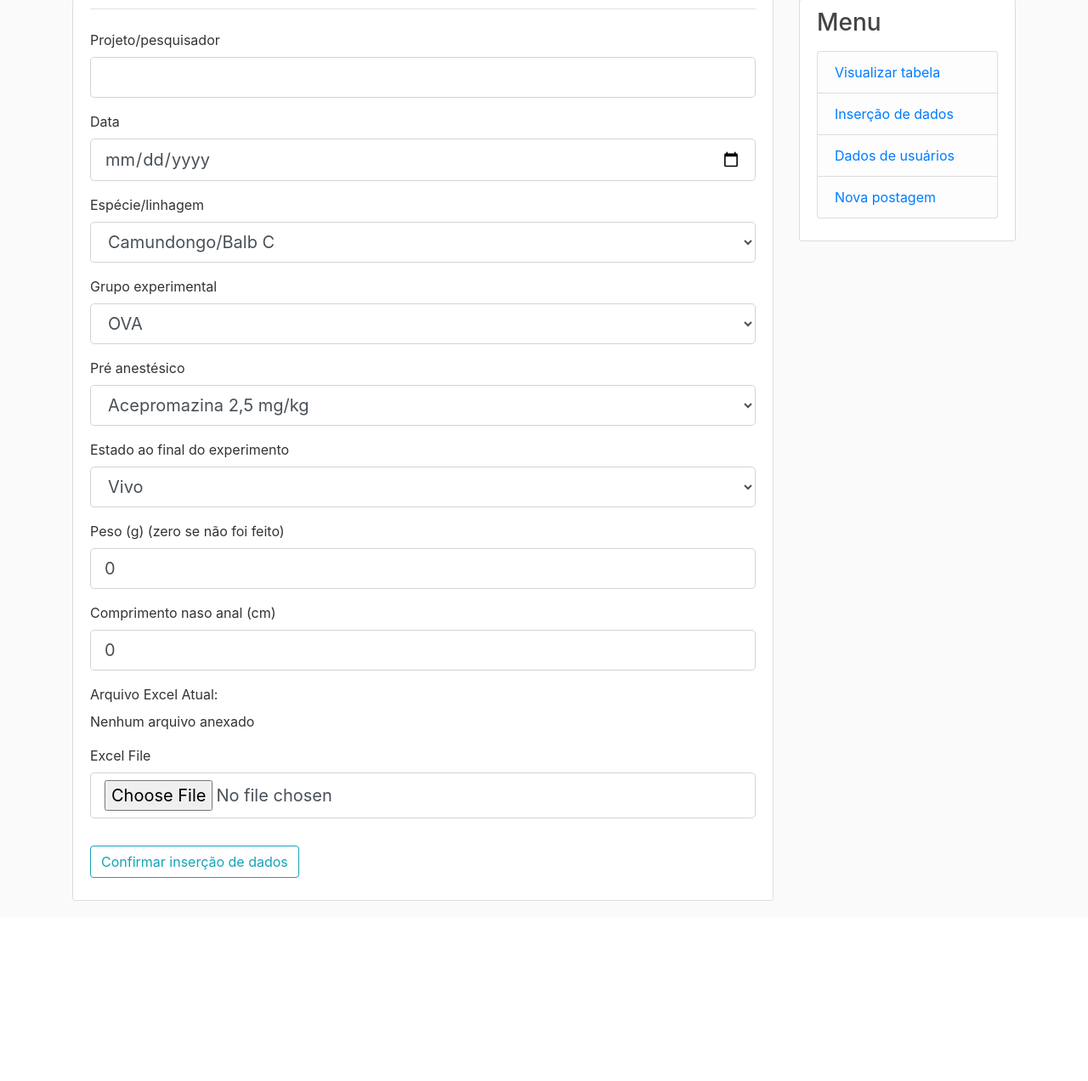
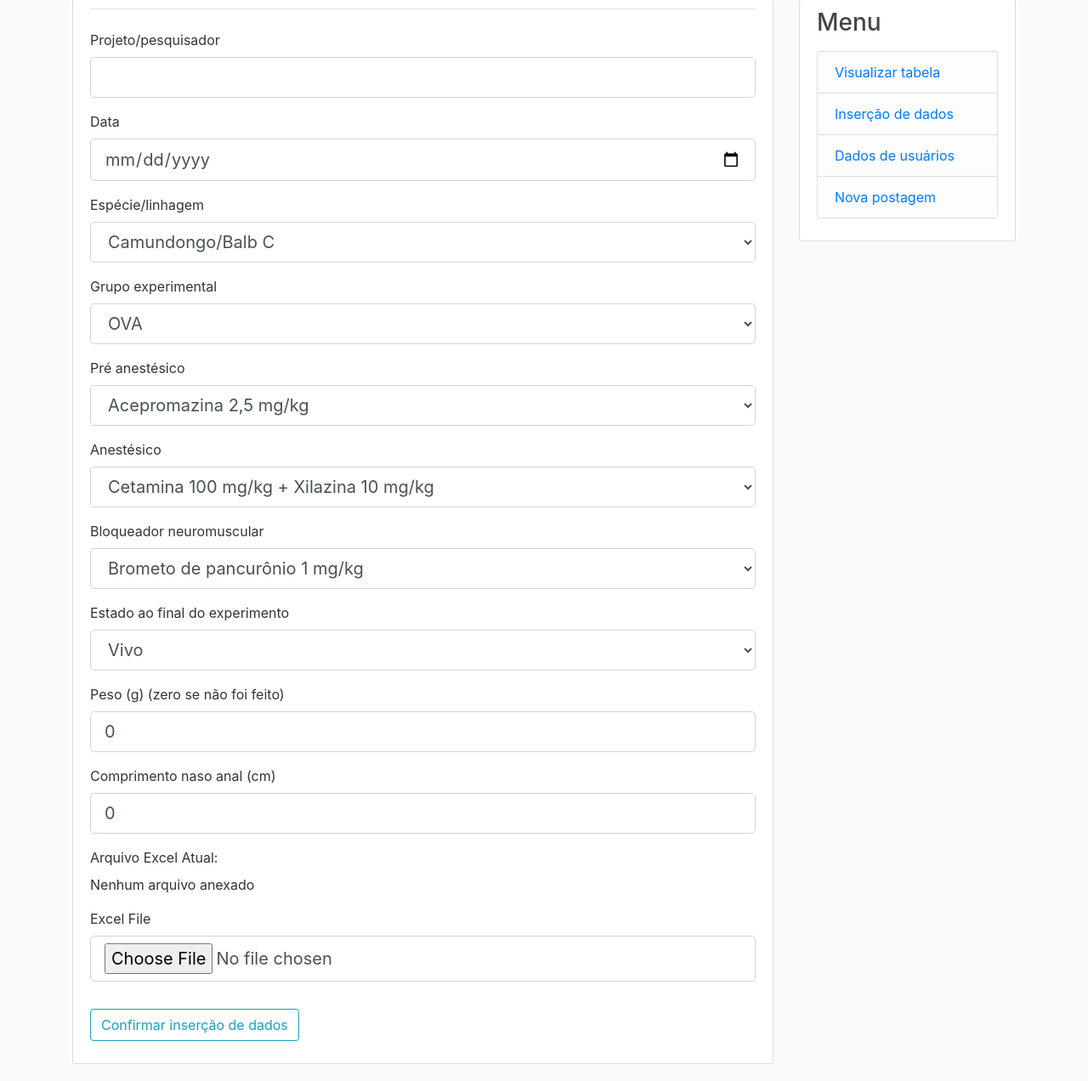
Before and after one commit to ricardosaito0/lab_bank, a Flask app: page /table/insert_data in a window 1280 px wide. Shown: the part 81-1353 px from the top of the page at 85% size. Before the commit the page ends 1141 px from the top, so only its background shows below. Run offline with Flask 3, Linux system fonts and the light colour scheme; the visitor is signed in with stand-in values (Sample User, id 1); parts of the project's set-up code (start-up, migrations or seed data) failed here and were passed over; some libraries are stand-ins or nearby versions.

Commit message:
Atualização do dia 09/12

```diff
--- a/lab_bank/models.py
+++ b/lab_bank/models.py
@@ -65,8 +65,10 @@ class Subject(db.Model):
     ova_or_control = db.Column(db.String(50), nullable=False)
     dead_or_alive = db.Column(db.String(50), nullable=False)
     acepromazine = db.Column(db.String(50), nullable=False)
+    anesthesic = db.Column(db.String(50), nullable=False)
+    neuromuscular_blocker = db.Column(db.String(50), nullable=False)
     weight = db.Column(db.Float, nullable=False)
-    project = db.Column(db.String(255), nullable=True)  # Ensure this line is present
+    project = db.Column(db.String(255), nullable=True)
     naso_anal_length = db.Column(db.Float, nullable=True)
     user_id = db.Column(db.Integer, db.ForeignKey('user.id'), nullable=False)
     excel_file_path = db.Column(db.String(255), nullable=True)
--- a/lab_bank/table/forms.py
+++ b/lab_bank/table/forms.py
@@ -17,7 +17,11 @@ class InsertDataForm(FlaskForm):
     acepromazine = SelectField('Pré anestésico', choices=[('Acepromazina 2,5 mg/kg', 'Acepromazina 2,5 mg/kg'), ('Nenhum', 'Nenhum'), ('Outros', 'Outros')], default='Acepromazina')
     other_acepromazine = StringField('Especificar', render_kw={'placeholder': 'Especifique aqui...'}, validators=[Optional()])
 
+    anesthesic = SelectField('Anestésico', choices=[('Cetamina 100 mg/kg + Xilazina 10 mg/kg', 'Cetamina 100 mg/kg + Xilazina 10 mg/kg'), ('Cetamina 100 mg/kg + Xilazina 10 mg/kg + Morfina', 'Cetamina 100 mg/kg + Xilazina 10 mg/kg + Morfina'),('Nenhum', 'Nenhum'), ('Outros', 'Outros')], default='Acepromazina')
+    other_anesthesic = StringField('Especificar', render_kw={'placeholder': 'Especifique aqui...'}, validators=[Optional()])
 
+    neuromuscular_blocker = SelectField('Bloqueador neuromuscular', choices=[('Brometo de pancurônio 1 mg/kg', 'Brometo de pancurônio 1 mg/kg'), ('Brometo de rocurônio', 'Brometo de rocurônio'), ('Nenhum', 'Nenhum'), ('Outros', 'Outros')], default='Acepromazina')
+    other_neuromuscular_blocker = StringField('Especificar', render_kw={'placeholder': 'Especifique aqui...'}, validators=[Optional()])
 
     dead_or_alive = SelectField('Estado ao final do experimento', choices=[('Vivo', 'Vivo'), ('Morto na anestesia (antes do experimento)', 'Morto na anestesia (antes do experimento)'), ('Morto durante o experimento', 'Morto durante o experimento'), ('Outros', 'Outros')], default='Vivo')
     other_dead_or_alive = StringField('Especificar', render_kw={'placeholder': 'Especifique aqui...'}, validators=[Optional()])
--- a/lab_bank/table/routes.py
+++ b/lab_bank/table/routes.py
@@ -38,6 +38,14 @@ def insert_data():
         if acepromazine == 'Outros' and form.other_acepromazine.data:
             acepromazine = form.other_acepromazine.data
 
+        anesthesic = form.anesthesic.data
+        if anesthesic == 'Outros' and form.other_anesthesic.data:
+            anesthesic = form.other_anesthesic.data
+
+        neuromuscular_blocker = form.neuromuscular_blocker.data
+        if neuromuscular_blocker == 'Outros' and form.other_neuromuscular_blocker.data:
+            neuromuscular_blocker = form.other_neuromuscular_blocker.data
+
         # Handle file upload (same as before)
         file = request.files.get('excel_file')
         excel_file_path = None
@@ -62,6 +70,8 @@ def insert_data():
                 ova_or_control=ova_or_control,
                 dead_or_alive=dead_or_alive,
                 acepromazine=acepromazine,
+                anesthesic=anesthesic,
+                neuromuscular_blocker=neuromuscular_blocker,
                 weight=form.weight.data,
                 project=form.project.data if form.project.data else '',
                 naso_anal_length=form.naso_anal_length.data,
@@ -95,12 +105,14 @@ def display_table():
         subjects_data.append({
             'ID do Exp.': subject.id,
             'Data do Exp.': subject.date.strftime('%d-%m-%Y') if subject.date else 'N/A',
+            'Projeto/pesquisador': subject.project,
             'Espécie/linhagem': subject.lineage,
             'Grupo Experimental': subject.ova_or_control,
+            'Pré anestésico': subject.acepromazine,
+            'Anestésico': subject.anesthesic,
+            'Bloqueador neuromuscular': subject.neuromuscular_blocker,
             'Estado ao final do experimento': subject.dead_or_alive,
-            'Pré anestésico': subject.acepromazine,
             'Peso (g) (zero se não foi feito)': subject.weight,
-            'Projeto/pesquisador': subject.project,
             'Comprimento naso anal (cm)': subject.naso_anal_length,
             'ID do Usuário': subject.user_id,
             'Caminho para a tabela': f'<a href="{file_link}" target="_blank">Ver Arquivo Excel</a>' if file_link else 'Nenhum arquivo'
@@ -145,6 +157,14 @@ def update_data(subject_id):
         if subject.acepromazine == 'Outros' and form.other_acepromazine.data:
             subject.acepromazine = form.other_acepromazine.data
 
+        subject.anesthesic = form.anesthesic.data
+        if subject.anesthesic == 'Outros' and form.other_anesthesic.data:
+            subject.anesthesic = form.other_anesthesic.data
+
+        subject.neuromuscular_blocker = form.neuromuscular_blocker.data
+        if subject.neuromuscular_blocker == 'Outros' and form.other_neuromuscular_blocker.data:
+            subject.neuromuscular_blocker = form.other_neuromuscular_blocker.data
+
         subject.date = form.date.data
         subject.weight = form.weight.data
         subject.project = form.project.data if form.project.data else ''
@@ -177,6 +197,12 @@ def update_data(subject_id):
 
         form.acepromazine.data = subject.acepromazine if subject.acepromazine in ['Acepromazina 2,5 mg/kg', 'Nenhum', 'Outros'] else 'Outros'
         form.other_acepromazine.data = subject.acepromazine if subject.acepromazine not in ['Acepromazina 2,5 mg/kg', 'Nenhum', 'Outros'] else ''
+
+        form.anesthesic.data = subject.anesthesic if subject.anesthesic in ['Cetamina 100 mg/kg + Xilazina 10 mg/kg', 'Cetamina 100 mg/kg + Xilazina 10 mg/kg + Morfina', 'Nenhum', 'Outros'] else 'Outros'
+        form.other_anesthesic.data = subject.anesthesic if subject.anesthesic not in ['Cetamina 100 mg/kg + Xilazina 10 mg/kg', 'Cetamina 100 mg/kg + Xilazina 10 mg/kg + Morfina', 'Nenhum', 'Outros'] else ''
+
+        form.neuromuscular_blocker.data = subject.neuromuscular_blocker if subject.neuromuscular_blocker in ['Brometo de pancurônio 1 mg/kg', 'Brometo de rocurônio', 'Nenhum', 'Outros'] else 'Outros'
+        form.other_neuromuscular_blocker.data = subject.neuromuscular_blocker if subject.neuromuscular_blocker not in ['Brometo de pancurônio 1 mg/kg', 'Brometo de rocurônio', 'Nenhum', 'Outros'] else ''
 
         form.date.data = subject.date
         form.weight.data = subject.weight
--- a/lab_bank/templates/insert_data.html
+++ b/lab_bank/templates/insert_data.html
@@ -101,6 +101,44 @@
                     </div>
                 </div>
 
+				<!-- Anesthesic Field -->
+				<div class='form-group'>
+					{{ form.anesthesic.label(class='form-control-label') }}
+					{% if form.anesthesic.errors %}
+						{{ form.anesthesic(class='form-control form-control-lg is-invalid', onchange="toggleOtherInput('anesthesic')") }}
+						<div class="invalid-feedback">
+							{% for error in form.anesthesic.errors %}
+								<span>{{ error }}</span>
+							{% endfor %}
+						</div>
+					{% else %}
+						{{ form.anesthesic(class='form-control form-control-lg', onchange="toggleOtherInput('anesthesic')") }}
+					{% endif %}
+
+					<div id="other-anesthesic-container" style="display: none;">
+						{{ form.other_anesthesic(class='form-control form-control-lg') }}
+					</div>
+				</div>
+
+				<!-- Neuromuscular Blocker Field -->
+				<div class='form-group'>
+					{{ form.neuromuscular_blocker.label(class='form-control-label') }}
+					{% if form.neuromuscular_blocker.errors %}
+						{{ form.neuromuscular_blocker(class='form-control form-control-lg is-invalid', onchange="toggleOtherInput('neuromuscular_blocker')") }}
+						<div class="invalid-feedback">
+							{% for error in form.neuromuscular_blocker.errors %}
+								<span>{{ error }}</span>
+							{% endfor %}
+						</div>
+					{% else %}
+						{{ form.neuromuscular_blocker(class='form-control form-control-lg', onchange="toggleOtherInput('neuromuscular_blocker')") }}
+					{% endif %}
+
+					<div id="other-neuromuscular_blocker-container" style="display: none;">
+						{{ form.other_neuromuscular_blocker(class='form-control form-control-lg') }}
+					</div>
+				</div>
+
                 <!-- Dead or Alive Field -->
                 <div class='form-group'>
                     {{ form.dead_or_alive.label(class='form-control-label') }}
@@ -198,6 +236,12 @@
             case 'acepromazine':
                 otherInputContainerId = 'other-acepromazine-container';
                 break;
+            case 'anesthesic':
+                otherInputContainerId = 'other-anesthesic-container';
+                break;
+            case 'neuromuscular_blocker':
+                otherInputContainerId = 'other-neuromuscular_blocker-container';
+                break;
             case 'dead_or_alive':
                 otherInputContainerId = 'other-dead-or-alive-container';
                 break;
@@ -216,6 +260,8 @@
         toggleOtherInput('lineage');
         toggleOtherInput('ova_or_control');
         toggleOtherInput('acepromazine');
+        toggleOtherInput('anesthesic');
+        toggleOtherInput('neuromuscular_blocker');
         toggleOtherInput('dead_or_alive');
     });
 </script>
```
